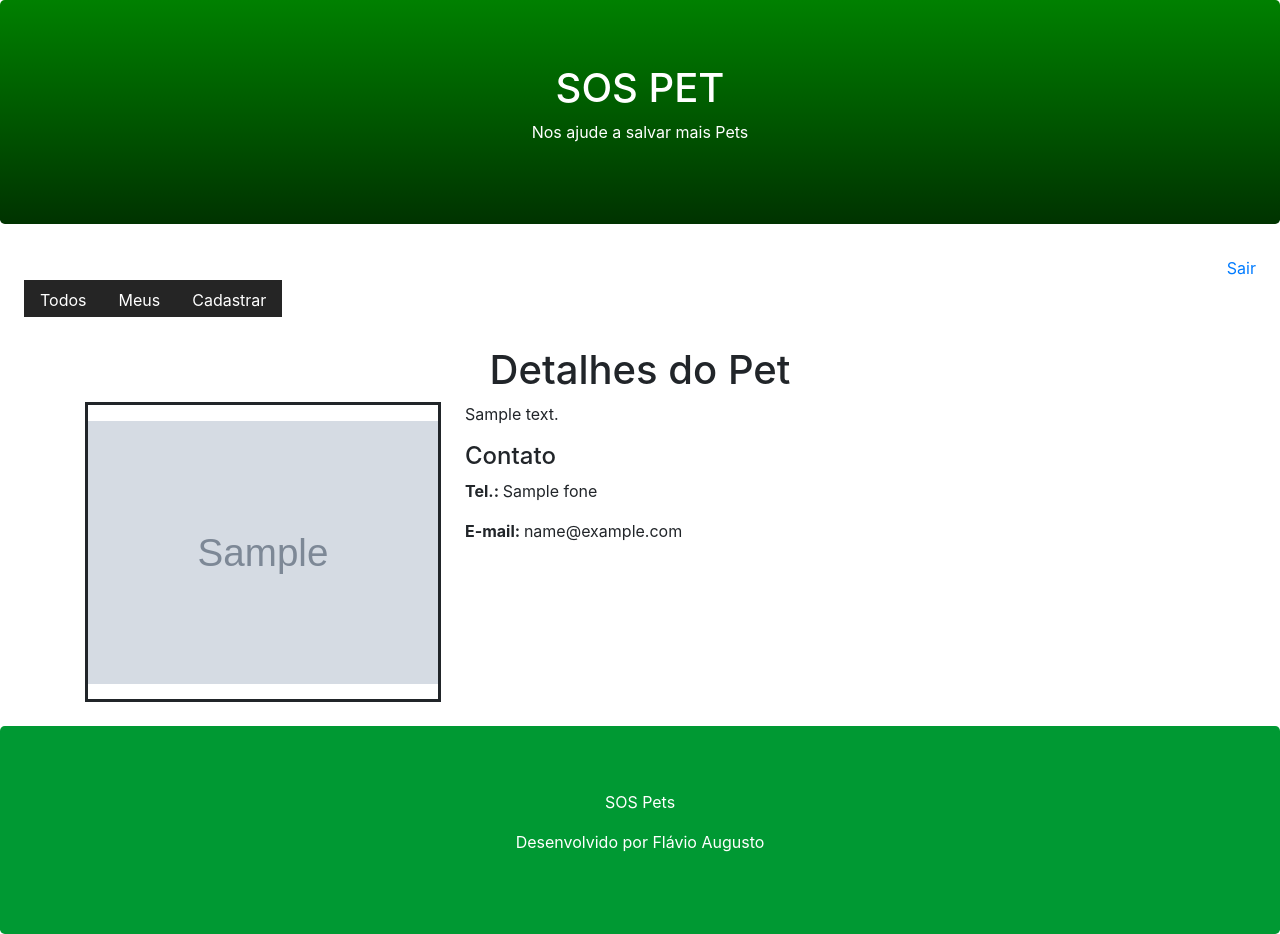
After one commit to fasdacombr/SOSPets-PythonDjango, a Django app: template core/templates/pet.html in a window 1280 px wide. The commit adds this page. Run offline with Django 3.2, Linux system fonts and the light colour scheme; the template is opened without the code that fills it: most values are stand-ins (such as "Sample title", 1, 10 or a date in 2020); grey boxes marked "Sample" are stand-in pictures; some libraries are stand-ins or nearby versions.

Commit message:
Pagina Detalhes
Criação da pagina Detalhes do pet

```diff
--- a/core/templates/model-footer.html
+++ b/core/templates/model-footer.html
@@ -1,5 +1,6 @@
 <div class="jumbotron footer text-center" style="background-color: #009933;
-                                                 color: white">
+                                                 color: white;
+                                                 margin-bottom: 0">
     <p>SOS Pets</p>
     <p>Desenvolvido por Flávio Augusto</p>
 </div>
--- a/core/templates/model-header.html
+++ b/core/templates/model-header.html
@@ -40,10 +40,10 @@
 <div id="menu">
     <ul class="nav ml-4 mb-4">
         <li class="nav-item">
-            <a class="nav-link" href="#">Todos</a>
+            <a class="nav-link" href="/pet/all/">Todos</a>
         </li>
         <li class="nav-item">
-            <a class="nav-link" href="#">Meus</a>
+            <a class="nav-link" href="/pet/user/">Meus</a>
         </li>
         <li class="nav-item">
             <a class="nav-link" href="#">Cadastrar</a>
--- /dev/null
+++ b/core/templates/pet.html
@@ -0,0 +1,32 @@
+{% extends "model-page.html" %}
+
+{% block content %}
+
+<h1 class="text-center">Detalhes do Pet</h1>
+
+<div class="container mp-4 mb-4">
+    <div class="row">
+        <div class="col-sm-4">
+            <div style="bordrr-color: green; border-style: solid; width: 356px; height: 300px">
+                <img src="{{ pet.foto.url }}" width="350" height="263" style="margin-top: 16px;">
+            </div>
+        </div>
+        <div class="col-sm-8">
+            <p>{{ pet.descricao }}</p>
+            <h4>Contato</h4>
+            <p><b>Tel.: </b>{{ pet.fone }}</p>
+            <p><b>E-mail: </b>{{ pet.email }}</p>
+            {% if request.user == pet.usuario %}
+                <a href="#">
+                    <button type="button" class="btn btn-primary">Alterar</button>
+                </a>
+
+                <button type="button" class="btn btn-danger">Excluir</button>
+            {% endif %}
+
+        </div>
+    </div>
+</div>
+
+
+{% endblock %}
--- a/sospet/urls.py
+++ b/sospet/urls.py
@@ -23,6 +23,8 @@ from . import settings
 urlpatterns = [
     path('admin/', admin.site.urls),
     path('pet/all/', views.list_all_pets),
+    path('pet/user/', views.list_user_pets),
+    path('pet/detail/<id>/', views.pet_detail),
     path('login/', views.login_user),
     path('login/submit', views.submit_login),
     path('logout/', views.logout_user),
```
Also changed, not shown: core/templates/list.html (+7 -5 lines), core/views.py (+9 -1 lines), db.sqlite3.
